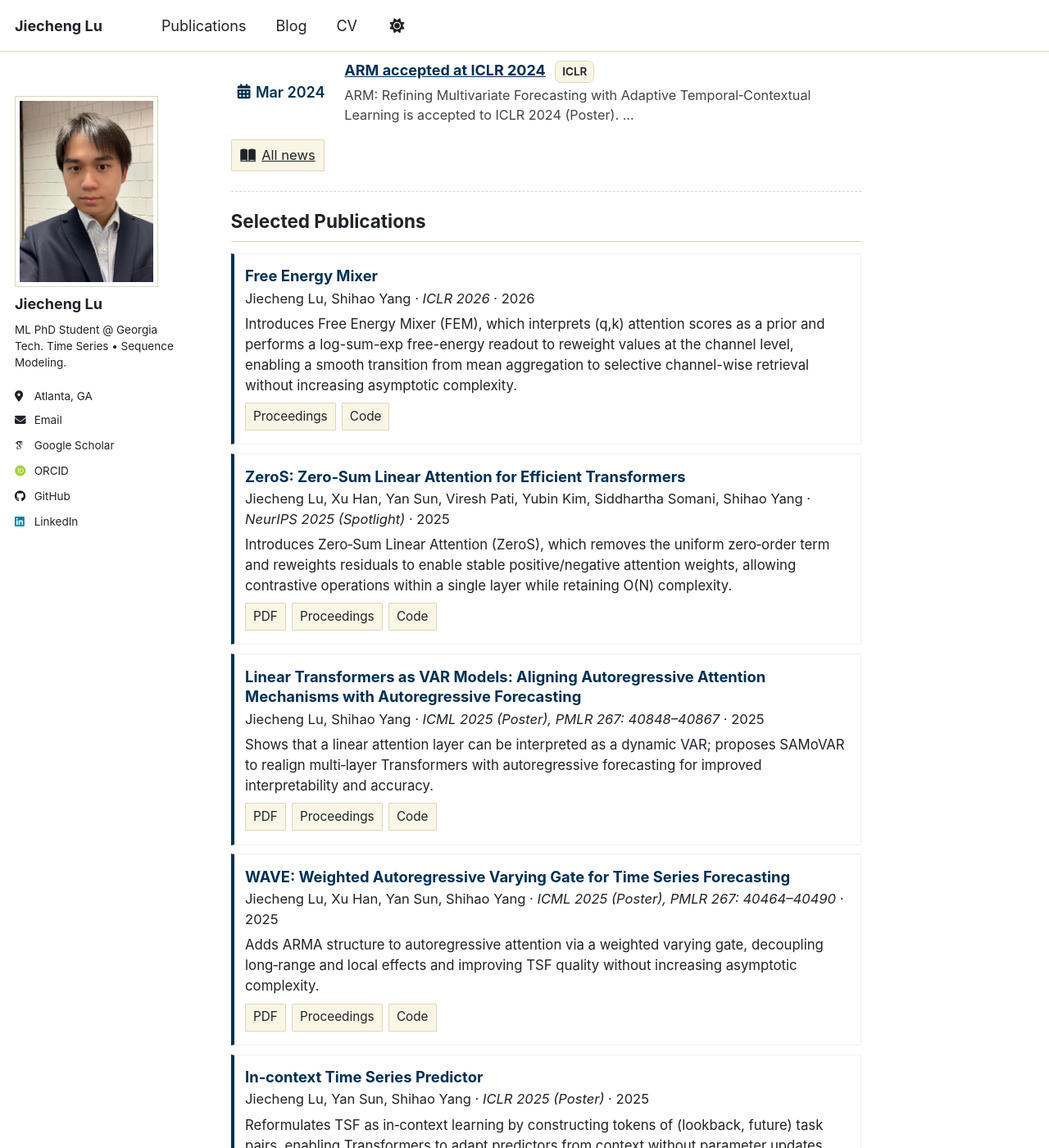
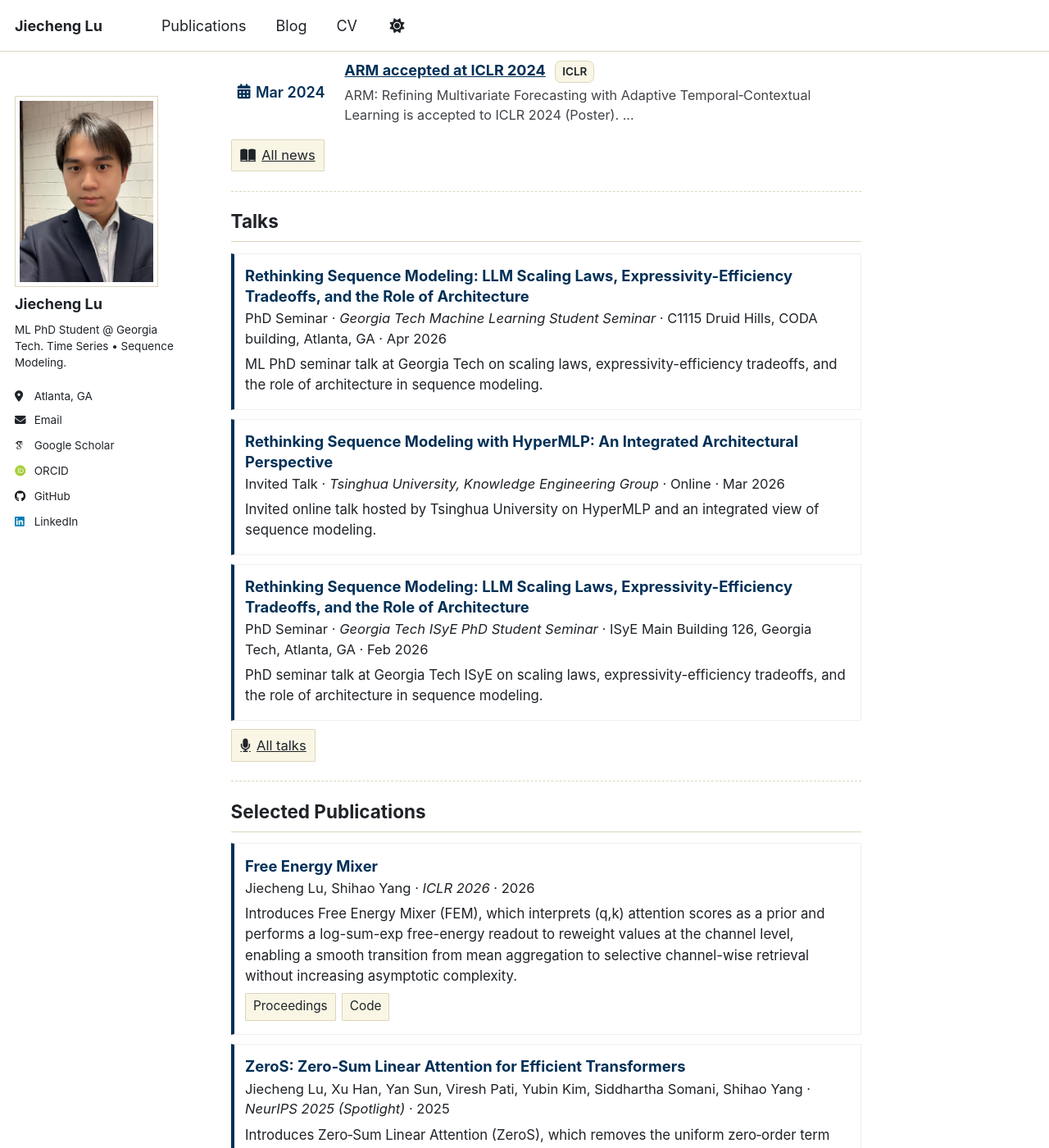
Before and after one commit to LJC-FVNR/LJC-FVNR.github.io, a Jekyll site: the page built from index.md, in a window 1280 px wide and 1400 px high, scrolled down 947 px. Shown: the whole window at 82% size. Built offline with Jekyll 4.4.1, drawn with Linux system fonts in a browser that asks for light colours; some web fonts are replaced; a script that is not in the unit is left out.

Commit message:
Add talks and update homepage previews

```diff
--- a/_data/cv.json
+++ b/_data/cv.json
@@ -154,7 +154,29 @@
       "releaseDate": "2024"
     }
   ],
-  "presentations": [],
+  "presentations": [
+    {
+      "name": "Rethinking Sequence Modeling: LLM Scaling Laws, Expressivity-Efficiency Tradeoffs, and the Role of Architecture",
+      "date": "2026-04-03",
+      "event": "Student Seminar, Georgia Tech Machine Learning Student Seminar",
+      "location": "C1115 Druid Hills, Atlanta, GA",
+      "description": "Student seminar talk on scaling laws, attention expressivity, and the role of architecture in sequence modeling."
+    },
+    {
+      "name": "Rethinking Sequence Modeling with HyperMLP: An Integrated Architectural Perspective",
+      "date": "2026-03-10",
+      "event": "Invited Talk, Tsinghua University, Knowledge Engineering Group",
+      "location": "Online",
+      "description": "Invited online talk on HyperMLP and sequence modeling."
+    },
+    {
+      "name": "Rethinking Sequence Modeling: LLM Scaling Laws, Expressivity-Efficiency Tradeoffs, and the Role of Architecture",
+      "date": "2026-02-13",
+      "event": "PhD Seminar, Georgia Tech ISyE PhD Student Seminar",
+      "location": "ISyE Main Building 126, Atlanta, GA",
+      "description": "Seminar talk on scaling laws, attention expressivity, and the role of architecture in sequence modeling."
+    }
+  ],
   "teaching": [],
   "portfolio": []
 }
--- a/_includes/base_path
+++ b/_includes/base_path
@@ -1,4 +1,6 @@
-{% if site.url %}
+{% if site.url contains "0.0.0.0" or site.url contains "127.0.0.1" or site.url contains "localhost" %}
+  {% assign base_path = site.baseurl %}
+{% elsif site.url %}
   {% assign base_path = site.url | append: site.baseurl %}
 {% else %}
   {% assign base_path = site.github.url %}
--- a/_pages/talks.html
+++ b/_pages/talks.html
@@ -5,7 +5,6 @@ permalink: /talks/
 author_profile: true
 ---
 
-<!--
 {% if site.talkmap_link == true %}
 
 <p style="text-decoration:underline;"><a href="/talkmap.html">See a map of all the places I've given a talk!</a></p>
@@ -15,4 +14,3 @@ author_profile: true
 {% for post in site.talks reversed %}
   {% include archive-single-talk.html %}
 {% endfor %}
--->
--- /dev/null
+++ b/_talks/2026-02-13-georgia-tech-isye-phd-seminar.md
@@ -0,0 +1,21 @@
+---
+title: "Rethinking Sequence Modeling: LLM Scaling Laws, Expressivity-Efficiency Tradeoffs, and the Role of Architecture"
+collection: talks
+type: "PhD Seminar"
+talk_type: "PhD Seminar"
+permalink: /talks/2026-02-13-georgia-tech-isye-phd-seminar
+venue: "Georgia Tech ISyE PhD Student Seminar"
+date: 2026-02-13
+location: "ISyE Main Building 126, Georgia Tech, Atlanta, GA"
+excerpt: "PhD seminar talk at Georgia Tech ISyE on scaling laws, expressivity-efficiency tradeoffs, and the role of architecture in sequence modeling."
+---
+
+This talk was presented at the Georgia Tech ISyE PhD Student Seminar on Friday, February 13, 2026, from 3:00 to 4:00 PM in ISyE Main Building 126.
+
+## Abstract
+
+Empirical scaling laws show that model performance improves predictably with more data and compute, but these laws are not architecture-agnostic. The architecture determines which scaling curve a model follows, and structural constraints in the attention mechanism can limit how much benefit scaling alone can deliver. In particular, standard attention relies on convex token mixing, channel-synchronized readout, and a fixed positional basis in score space: design choices that favor stability and efficiency, but restrict expressivity, especially in long-context or algorithmic settings.
+
+In this talk, we present a unified architectural perspective on how to lift these constraints and move sequence models onto more expressive scaling curves. We discuss three complementary directions: ZeroS, which enables stable signed token mixing and improves linear-time attention; the Free Energy Mixer, which replaces expectation-style reads with value-aware, channel-wise free-energy selection without changing asymptotic complexity; and HyperMLP, which reinterprets attention heads as dynamic MLPs with learnable sequence-space mixing aligned with autoregressive semantics. Together, these designs illustrate how modest architectural changes can yield substantial capability gains at fixed model size and compute.
+
+We conclude by discussing implications for language, vision, multivariate time series, and multimodal modeling, and highlight opportunities for downstream tasks in domains where expressive, efficient, and robust sequence modeling is critical.
--- /dev/null
+++ b/_talks/2026-03-10-tsinghua-hypermlp.md
@@ -0,0 +1,29 @@
+---
+title: "Rethinking Sequence Modeling with HyperMLP: An Integrated Architectural Perspective"
+collection: talks
+type: "Invited Talk"
+talk_type: "Invited Talk"
+permalink: /talks/2026-03-10-tsinghua-hypermlp
+venue: "Tsinghua University, Knowledge Engineering Group"
+date: 2026-03-10
+location: "Online"
+excerpt: "Invited online talk hosted by Tsinghua University on HyperMLP and an integrated view of sequence modeling."
+---
+
+This invited online talk was hosted by the Knowledge Engineering Group at Tsinghua University on March 10, 2026 (Beijing Time).
+
+[Slides (PDF)]({{ "/files/talks/2026-03-10-tsinghua-hypermlp.pdf" | relative_url }})
+
+<small><a href="{{ "/files/talks/2026-03-10-tsinghua-certificate.png" | relative_url }}">Certificate of Appreciation</a></small>
+
+## Abstract
+
+Empirical scaling laws suggest predictable gains from more data and compute, but these gains are not architecture-agnostic. The architecture shapes the set of functions a model can represent efficiently, and thus determines which scaling curve it follows. In modern sequence models, this inductive bias is largely defined by self-attention, which is commonly framed as probabilistic query-key lookup, encouraging normalized weights and fixed positional semantics. While stable and efficient, this view constrains how context-dependent computation is structured.
+
+In this talk, I argue for a simpler interpretation: an autoregressive attention head can be written as a dynamic two-layer MLP whose weights are instantiated from context history and whose scores form an ever-growing hidden representation. Under this lens, activations such as ReLU or GLU implement input-conditioned selection over a context-dependent memory pool, rather than enforcing a probability distribution. This reveals a key bottleneck in standard attention: the sequence-axis hidden space is fixed to a positional basis.
+
+To address this limitation, I introduce HyperMLP and HyperGLU, which make the sequence-axis representation learnable through efficient low-rank sequence-space mixing aligned with autoregressive semantics. Under matched parameter budgets and without changing asymptotic complexity, these architectures enable more expressive routing. Controlled diagnostic experiments show consistent improvements over strong baselines, highlighting the role of architectural design in shaping model capability.
+
+## Bio
+
+Jiecheng Lu is a Ph.D. student in Machine Learning at the Georgia Institute of Technology, advised by Prof. Shihao Yang. His research focuses on principled and efficient machine learning methods for sequential data, integrating statistical foundations with modern neural architectures to advance time series forecasting and general sequence modeling. Jiecheng has published seven first-authored papers at leading venues such as ICML, NeurIPS, and ICLR, including recent work on dynamic attention mechanisms and autoregressive modeling.
--- /dev/null
+++ b/_talks/2026-04-03-georgia-tech-ml-student-seminar.md
@@ -0,0 +1,21 @@
+---
+title: "Rethinking Sequence Modeling: LLM Scaling Laws, Expressivity-Efficiency Tradeoffs, and the Role of Architecture"
+collection: talks
+type: "PhD Seminar"
+talk_type: "PhD Seminar"
+permalink: /talks/2026-04-03-georgia-tech-ml-student-seminar
+venue: "Georgia Tech Machine Learning Student Seminar"
+date: 2026-04-03
+location: "C1115 Druid Hills, CODA building, Atlanta, GA"
+excerpt: "ML PhD seminar talk at Georgia Tech on scaling laws, expressivity-efficiency tradeoffs, and the role of architecture in sequence modeling."
+---
+
+This talk is presented at the Georgia Tech Machine Learning Student Seminar on Friday, April 3, 2026, from 12:30 to 1:30 PM in C1115 Druid Hills.
+
+## Abstract
+
+Empirical scaling laws show that model performance improves predictably with more data and compute, but these laws are not architecture-agnostic. The architecture determines which scaling curve a model follows, and structural constraints in the attention mechanism can limit how much benefit scaling alone can deliver. In particular, standard attention relies on convex token mixing, channel-synchronized readout, and a fixed positional basis in score space: design choices that favor stability and efficiency, but restrict expressivity, especially in long-context or algorithmic settings.
+
+In this talk, we present a unified architectural perspective on how to lift these constraints and move sequence models onto more expressive scaling curves. We discuss three complementary directions: ZeroS, which enables stable signed token mixing and improves linear-time attention; the Free Energy Mixer, which replaces expectation-style reads with value-aware, channel-wise free-energy selection without changing asymptotic complexity; and HyperMLP, which reinterprets attention heads as dynamic MLPs with learnable sequence-space mixing aligned with autoregressive semantics. Together, these designs illustrate how modest architectural changes can yield substantial capability gains at fixed model size and compute.
+
+We conclude by discussing implications for language, vision, multivariate time series, and multimodal modeling, and highlight opportunities for downstream tasks in domains where expressive, efficient, and robust sequence modeling is critical.
--- a/index.md
+++ b/index.md
@@ -111,6 +111,27 @@ permalink: /
 }
 .pubs--compact .chip:hover{ border-color: var(--global-link-color); }
 
+/* ===== Talks: compact cards ===== */
+.talks--compact{ margin-top:.5rem; }
+.talks--compact .talk-item{
+  padding:.8rem .75rem .9rem .75rem;
+  border:1px solid var(--global-dark-border-color);
+  background: transparent;
+  margin-bottom:.6rem;
+  border-left:4px solid var(--global-link-color);
+}
+.talks--compact .talk-item:hover{
+  background: var(--global-thead-color);
+  border-color: var(--global-border-color);
+}
+.talks--compact .talk-title{
+  font-size:1.02rem; line-height:1.35; font-weight:700; margin:0;
+}
+.talks--compact .talk-title a{ text-decoration:none; }
+.talks--compact .talk-title a:hover{ text-decoration:underline; }
+.talks--compact .talk-meta{ font-size:.92rem; margin-top:.15rem; }
+.talks--compact .talk-excerpt{ font-size:.93rem; margin-top:.35rem; }
+
 /* Buttons: rely on theme, only adjust hue via link-color */
 .btn-row .btn,
 .btn-row .btn:visited{
@@ -184,6 +205,38 @@ I am a Ph.D. student in [Machine Learning at Georgia Tech](https://ml.gatech.edu
 <hr class="hr-slim" />
 
 <h2 class="section-title">
+  Talks
+</h2>
+
+{% assign recent_talks = site.talks | sort: "date" | reverse | slice: 0, 4 %}
+{% if recent_talks and recent_talks != empty %}
+<div class="talks talks--compact">
+{% for talk in recent_talks %}
+  <article class="talk-item">
+    <div class="talk-title">
+      <a href="{{ talk.url | relative_url }}">{{ talk.title }}</a>
+    </div>
+    <div class="talk-meta">
+      {% if talk.type %}{{ talk.type }} · {% endif %}
+      {% if talk.venue %}<em>{{ talk.venue }}</em>{% endif %}
+      {% if talk.location %} · {{ talk.location }}{% endif %}
+      {% if talk.date %} · {{ talk.date | date: "%b %Y" }}{% endif %}
+    </div>
+    {% if talk.excerpt %}
+      <div class="talk-excerpt">{{ talk.excerpt | strip_html }}</div>
+    {% endif %}
+  </article>
+{% endfor %}
+</div>
+
+<p class="btn-row">
+  <a class="pill-link" href="/talks/"><i class="fas fa-microphone"></i> All talks</a>
+</p>
+
+<hr class="hr-slim" />
+{% endif %}
+
+<h2 class="section-title">
   Selected Publications
 </h2>
 
```
Also changed, not shown: files/talks/2026-03-10-tsinghua-certificate.png (added), 1 other file.
